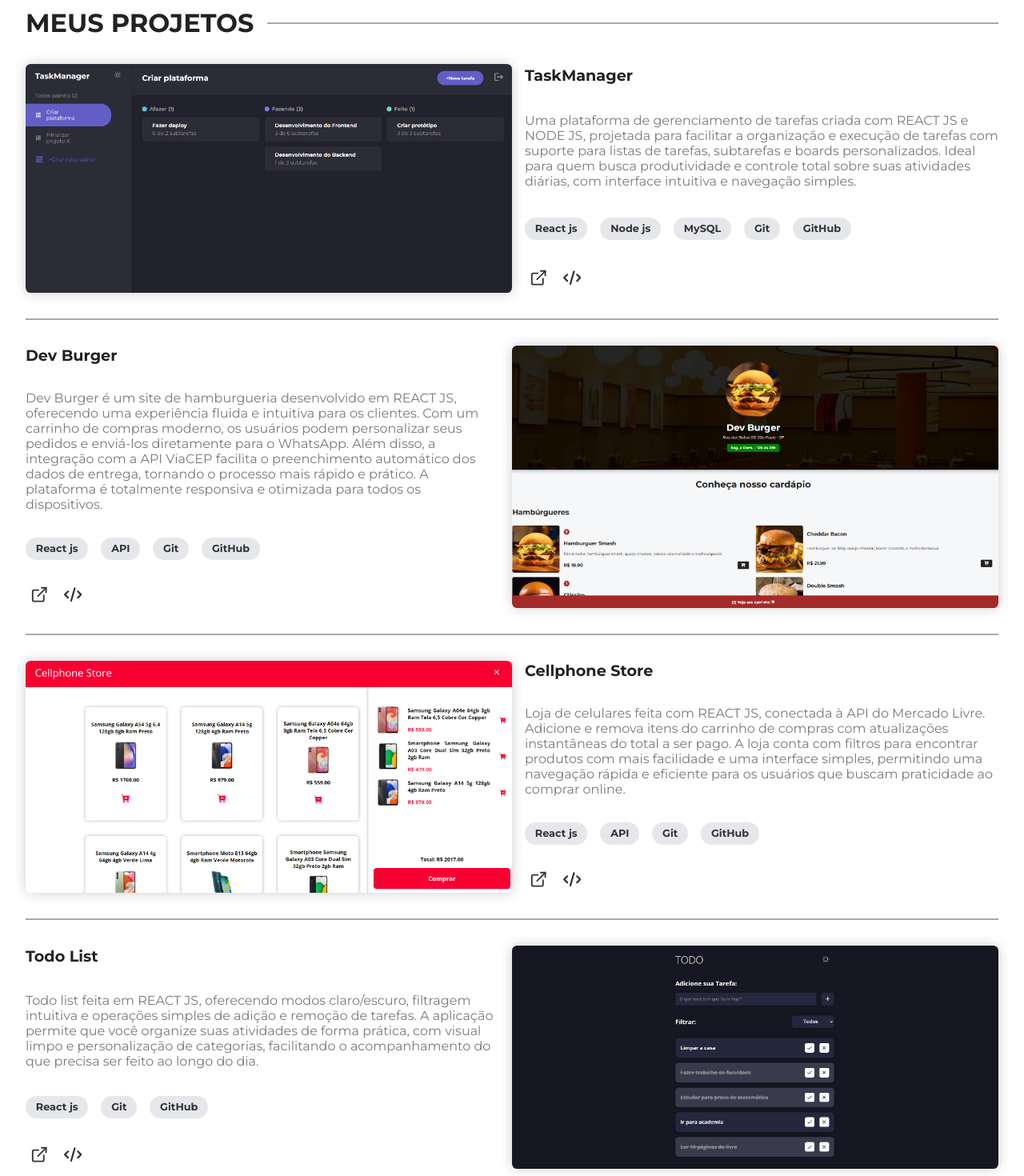
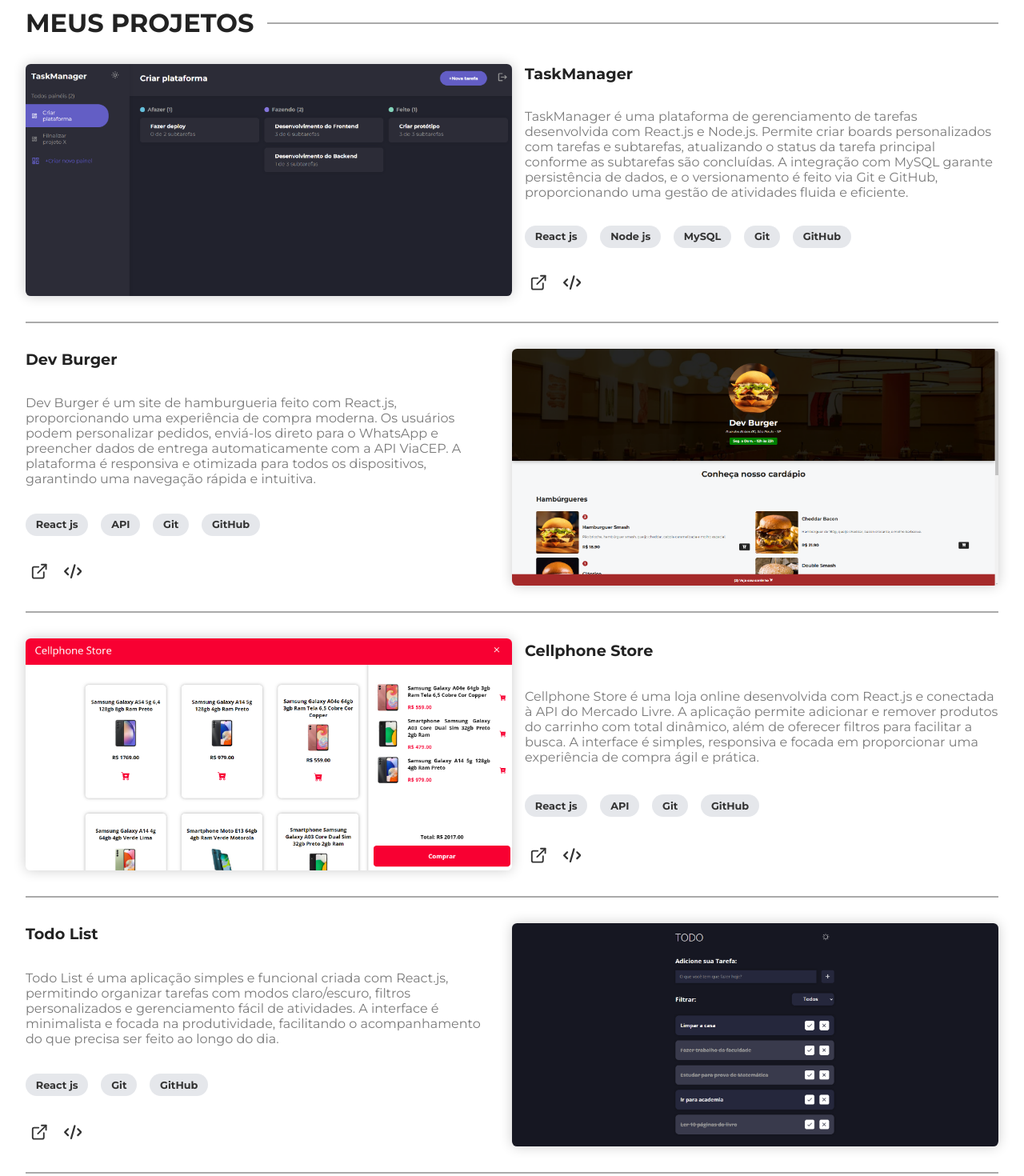
Before and after one commit to FellipeCastro/fellipecastro, a React (Vite) app: page / in a window 1280 px wide. Shown: the part 1400-2870 px from the top of the page at 80% size. Built offline with nearby package versions, Linux system fonts and the light colour scheme.

Commit message:
Projeto atualizado

```diff
--- a/src/components/About/About.jsx
+++ b/src/components/About/About.jsx
@@ -4,7 +4,7 @@ import styles from "./About.module.css";
 
 function About() {
     return (
-        <section className={styles.about} id="about">
+        <section className={styles.about} id="portfolio">
             <div className={styles.flexContainer}>
                 <img src={fellipecastro} alt="Fellipe Castro" />
 
--- a/src/components/Contact/Contact.jsx
+++ b/src/components/Contact/Contact.jsx
@@ -15,7 +15,7 @@ function Contact() {
     };
 
     return (
-        <section className={styles.contact} id="contact">
+        <section className={styles.contact}>
             <div className={styles.container}>
                 <div className={styles.textContainer}>
                     <h2>Entre em contato comigo!</h2>
--- a/src/components/Contact/Contact.module.css
+++ b/src/components/Contact/Contact.module.css
@@ -77,6 +77,7 @@
 
     .emailContainer {
         width: 100%;
+        border: 1px solid #7a7a7a;
     }
 
     .emailContainer span {
--- a/src/components/Home/Home.jsx
+++ b/src/components/Home/Home.jsx
@@ -3,7 +3,7 @@ import styles from "./Home.module.css";
 
 function Home() {
     return (
-        <section className={styles.home} id="home">
+        <section className={styles.home}>
             <div className={styles.textContainer}>
                 <span>Olá, me chamo</span>
                 <h1>Fellipe Castro</h1>
@@ -26,7 +26,7 @@ function Home() {
                     </div>
                 </div>
             </div>
-            <a href="#about" className={styles.btn}>
+            <a href="#portfolio" className={styles.btn}>
                 Sobre mim
             </a>
         </section>
--- a/src/components/Projects/Projects.jsx
+++ b/src/components/Projects/Projects.jsx
@@ -5,7 +5,7 @@ import styles from "./Projects.module.css";
 
 function Projects() {
     return (
-        <section className={styles.projects} id="projects">
+        <section className={styles.projects}>
             <div className={styles.title}>
                 <h2>Meus Projetos</h2>
                 <hr />
--- a/src/constants/projects.js
+++ b/src/constants/projects.js
@@ -10,7 +10,7 @@ const projects = [
         link: "https://task-manager-web-tau.vercel.app/",
         code: "https://github.com/FellipeCastro/task-manager",
         description:
-            "Uma plataforma de gerenciamento de tarefas criada com REACT JS e NODE JS, projetada para facilitar a organização e execução de tarefas com suporte para listas de tarefas, subtarefas e boards personalizados. Ideal para quem busca produtividade e controle total sobre suas atividades diárias, com interface intuitiva e navegação simples.",
+            "TaskManager é uma plataforma de gerenciamento de tarefas desenvolvida com React.js e Node.js. Permite criar boards personalizados com tarefas e subtarefas, atualizando o status da tarefa principal conforme as subtarefas são concluídas. A integração com MySQL garante persistência de dados, e o versionamento é feito via Git e GitHub, proporcionando uma gestão de atividades fluida e eficiente.",
         technologies: ["React js", "Node js", "MySQL", "Git", "GitHub"],
     },
     {
@@ -19,7 +19,7 @@ const projects = [
         link: "https://dev-burger-beta.vercel.app/",
         code: "https://github.com/FellipeCastro/dev-burger",
         description:
-            "Dev Burger é um site de hamburgueria desenvolvido em REACT JS, oferecendo uma experiência fluida e intuitiva para os clientes. Com um carrinho de compras moderno, os usuários podem personalizar seus pedidos e enviá-los diretamente para o WhatsApp. Além disso, a integração com a API ViaCEP facilita o preenchimento automático dos dados de entrega, tornando o processo mais rápido e prático. A plataforma é totalmente responsiva e otimizada para todos os dispositivos.",
+            "Dev Burger é um site de hamburgueria feito com React.js, proporcionando uma experiência de compra moderna. Os usuários podem personalizar pedidos, enviá-los direto para o WhatsApp e preencher dados de entrega automaticamente com a API ViaCEP. A plataforma é responsiva e otimizada para todos os dispositivos, garantindo uma navegação rápida e intuitiva.",
         technologies: ["React js", "API", "Git", "GitHub"],
     },
     {
@@ -28,7 +28,7 @@ const projects = [
         link: "https://fellipecastro.github.io/cellphone-store-react/",
         code: "https://github.com/FellipeCastro/cellphone-store-react",
         description:
-            "Loja de celulares feita com REACT JS, conectada à API do Mercado Livre. Adicione e remova itens do carrinho de compras com atualizações instantâneas do total a ser pago. A loja conta com filtros para encontrar produtos com mais facilidade e uma interface simples, permitindo uma navegação rápida e eficiente para os usuários que buscam praticidade ao comprar online.",
+            "Cellphone Store é uma loja online desenvolvida com React.js e conectada à API do Mercado Livre. A aplicação permite adicionar e remover produtos do carrinho com total dinâmico, além de oferecer filtros para facilitar a busca. A interface é simples, responsiva e focada em proporcionar uma experiência de compra ágil e prática.",
         technologies: ["React js", "API", "Git", "GitHub"],
     },
     {
@@ -37,7 +37,7 @@ const projects = [
         link: "https://fellipecastro.github.io/todo-list-react/",
         code: "https://github.com/FellipeCastro/todo-list-react",
         description:
-            "Todo list feita em REACT JS, oferecendo modos claro/escuro, filtragem intuitiva e operações simples de adição e remoção de tarefas. A aplicação permite que você organize suas atividades de forma prática, com visual limpo e personalização de categorias, facilitando o acompanhamento do que precisa ser feito ao longo do dia.",
+            "Todo List é uma aplicação simples e funcional criada com React.js, permitindo organizar tarefas com modos claro/escuro, filtros personalizados e gerenciamento fácil de atividades. A interface é minimalista e focada na produtividade, facilitando o acompanhamento do que precisa ser feito ao longo do dia.",
         technologies: ["React js", "Git", "GitHub"],
     },
 ];
```
